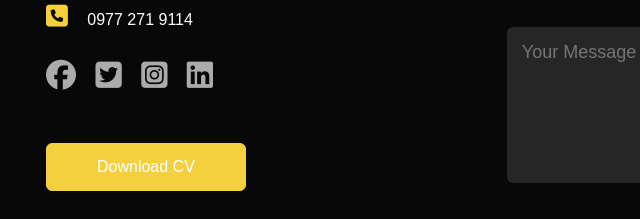
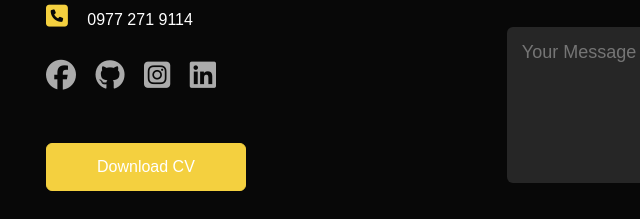
Before and after one commit to ellachio/Personal-Website, a plain HTML site: page index.html in a window 1280 px wide. Shown: the part 4846-5065 px from the top of the page, 18-658 px from the left. Drawn offline with Linux system fonts and the light colour scheme.

Commit message:
Update index.html

```diff
--- a/index.html
+++ b/index.html
@@ -225,7 +225,7 @@
                 <p> <i class="fa-solid fa-square-phone"></i> 0977 271 9114</p>
                 <div class="social-icons">
                     <a href="https://www.facebook.com/ellachioz26"><i class="fa-brands fa-facebook"></i></a>
-                    <a href="https://twitter.com/ellachioo"><i class="fa-brands fa-square-twitter"></i></a>
+                    <a href="https://github.com/ellachio"><i class="fa-brands fa-github"></i></a>
                     <a href="https://www.instagram.com/ellachioo/?img_index=1"><i class="fa-brands fa-square-instagram"></i></a>
                     <a href="https://www.linkedin.com/in/ella-chio-7675a0240/"><i class="fa-brands fa-linkedin"></i></a>
                 </div>
```
